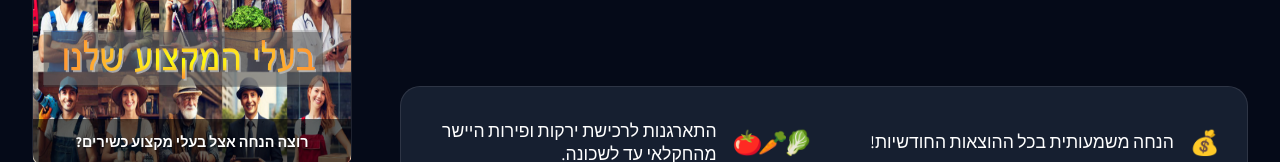
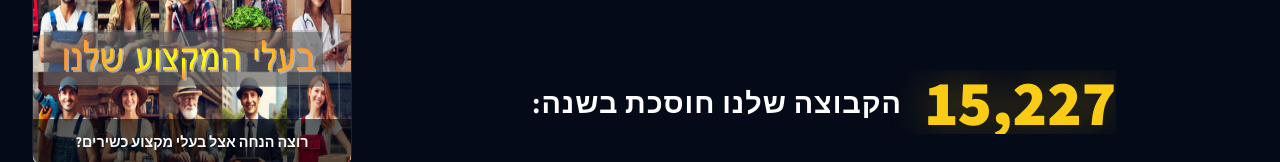
Before and after one commit to gofreeil/purchasing_groups, a SvelteKit app: page / in a window 1280 px wide. Shown: the part 638-800 px from the top of the page. Built offline with nearby package versions, Linux system fonts and the light colour scheme.

Commit message:
שורת רווח

```diff
--- a/src/app.css
+++ b/src/app.css
@@ -434,7 +434,14 @@ a {
 .whatsapp-counter-final {
     display: flex;
     justify-content: center;
-    margin: 1rem 0 4rem 0;
+    margin: 1rem 0 2rem 0;
+    overflow: hidden;
+}
+
+.savings-counter-final {
+    display: flex;
+    justify-content: center;
+    margin: 1rem 0 2.5rem 0;
     overflow: hidden;
 }
 
@@ -451,6 +458,11 @@ a {
     color: #4ade80;
     line-height: 1;
     text-shadow: 0 0 40px rgba(74, 222, 128, 0.4);
+}
+
+.savings-number {
+    color: #facc15 !important;
+    text-shadow: 0 0 40px rgba(250, 204, 21, 0.4);
 }
 
 .count-label-text {
@@ -867,20 +879,17 @@ a {
     .footer-container {
         flex-direction: column;
         align-items: center;
-        gap: 0.8rem;
-        /* Reduced from 1.5rem */
-        padding: 1.5rem 1rem;
-        /* Reduced from 2rem */
+        gap: 0.4rem;
+        padding: 1rem 0.8rem;
         text-align: center;
     }
 
     .footer-top {
         flex-direction: column;
-        gap: 0.5rem;
-        /* Reduced from 1rem */
+        gap: 0.3rem;
         align-items: center;
         width: 100%;
-        font-size: 0.95rem;
+        font-size: 0.85rem;
     }
 
     .liberty-link {
@@ -890,17 +899,18 @@ a {
         justify-content: center;
         display: flex;
         align-items: center;
+        padding: 0.4rem 0.8rem;
+        font-size: 0.8rem;
     }
 
     .footer-links {
         flex-direction: row;
-        /* Horizontal Links with Separator */
-        gap: 1rem;
+        gap: 0.6rem;
         align-items: center;
         justify-content: center;
         width: 100%;
         margin: 0;
-        font-size: 0.9rem;
+        font-size: 0.8rem;
         opacity: 0.8;
     }
 
--- a/src/routes/+page.svelte
+++ b/src/routes/+page.svelte
@@ -36,6 +36,16 @@
             <div class="count-big-number">{Math.floor($count)}</div>
             <div class="count-label-text">
                 {$t.homepage.membersCount}
+            </div>
+        </div>
+    </div>
+
+    <!-- Annual Savings Counter -->
+    <div class="savings-counter-final">
+        <div class="counter-merge-wrapper fade-scale-in">
+            <div class="count-big-number savings-number">15,227</div>
+            <div class="count-label-text">
+                {$t.homepage.annualSavings}
             </div>
         </div>
     </div>
```
Also changed, not shown: src/lib/i18n.js.
